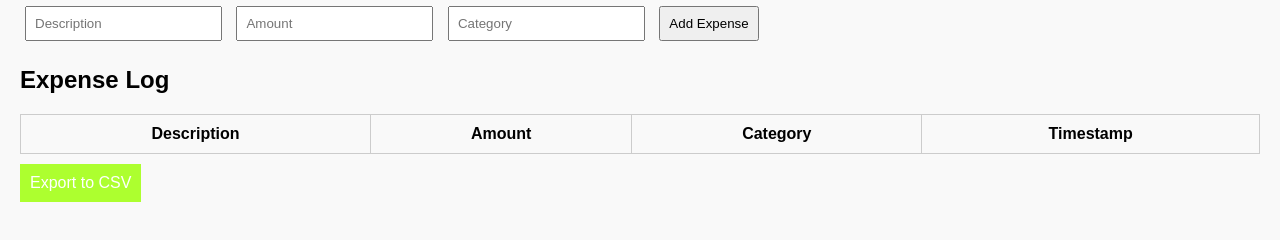
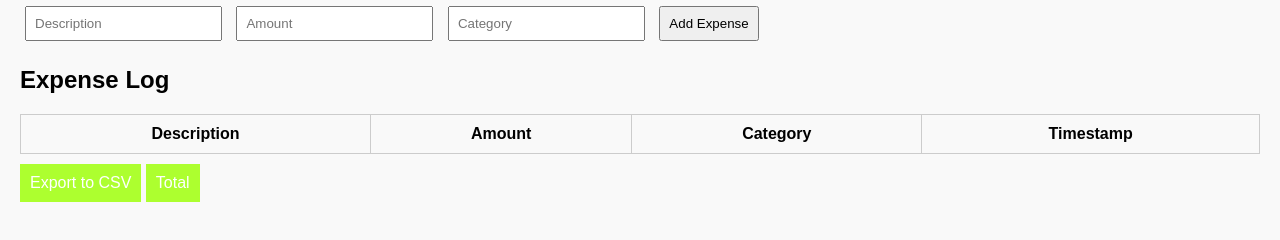
Before and after one commit to ceezign/Expense-Tracker-Web-App, a website: page public/index.html in a window 1280 px wide. Shown: the part 80-320 px from the top of the page. Drawn offline with Linux system fonts and the light colour scheme; no server answers.

Commit message:
Update index.html

```diff
--- a/public/index.html
+++ b/public/index.html
@@ -29,6 +29,7 @@
   </table>
 
   <a href="/export" class="btn">Export to CSV</a>
+  <a href="/total" class="btn"> Total</a>
 
   <script>
     async function loadExpenses() {
@@ -50,4 +51,5 @@
   </script>
 
 </body>
+
 </html>
```
